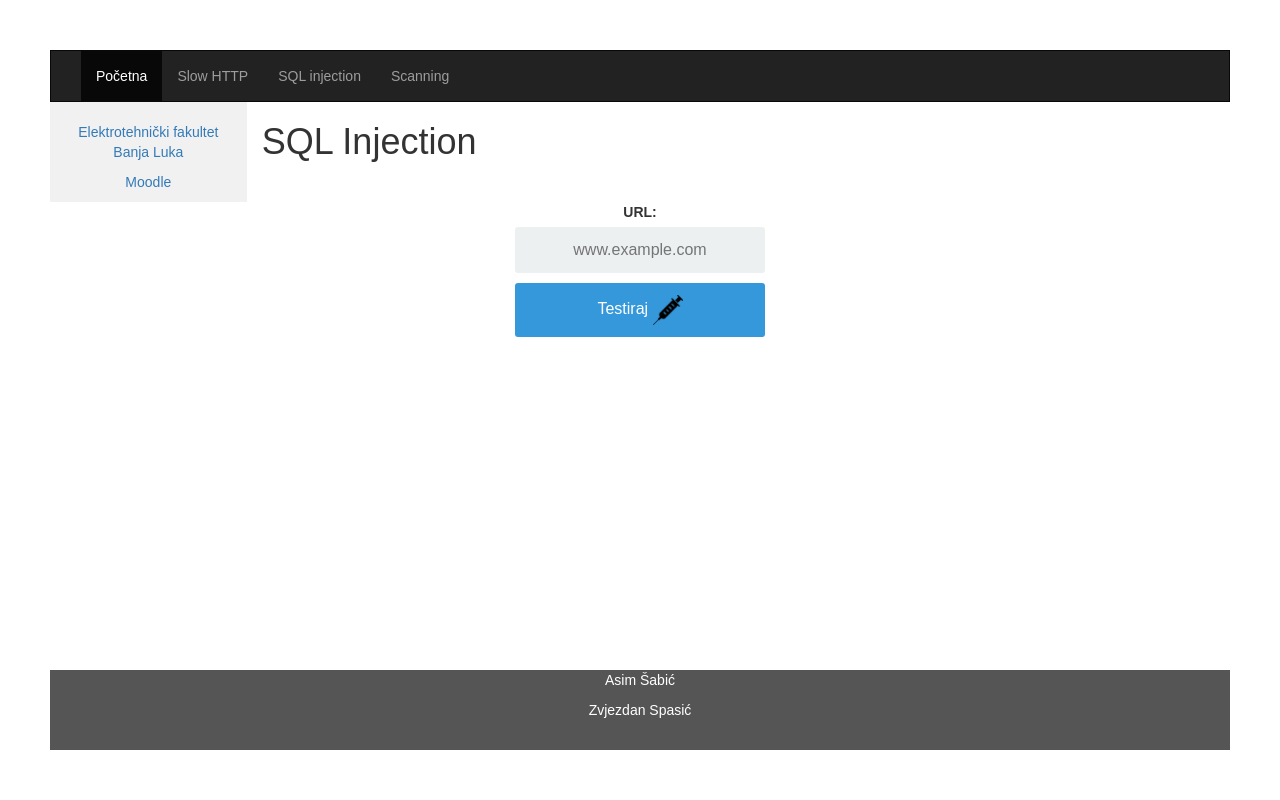
After one commit to zspasicp/srs, a Flask app: page /sql_injection in a window 1280 px wide. The commit adds this page. Run offline with Flask 2, Linux system fonts and the light colour scheme; some libraries are stand-ins or nearby versions.

Commit message:
GUI za sql injection dodat

```diff
--- a/app/core/core.py
+++ b/app/core/core.py
@@ -17,6 +17,20 @@ def create_app():
     @app.route('/')
     def home():
         return render_template('index.html')
+
+
+    @app.route('/sql_injection', methods=['GET', 'POST'])
+    def sql_injection():
+        from utils.sql_injection import test_for_eql_injection
+        if request.method == 'GET':
+            return render_template('sql_injection.html')
+        else:
+            try:
+                result = test_for_eql_injection()
+            except:
+                result = "Greska prilikom testiranja! Molimo Vas da provjerite da li je dati URL ispravan."
+            return render_template('sql_injection.html', result=result)
+
 
     @app.route('/scanning', methods=['GET', 'POST'])
     def scanning():
--- a/app/templates/layout.html
+++ b/app/templates/layout.html
@@ -26,7 +26,7 @@
       <ul class="nav navbar-nav">
         <li class="active"><a href="{{ url_for('home') }}">Početna</a></li>
         <li><a href="{{ url_for('slow_http') }}">Slow HTTP</a></li>
-        <li><a href="#">SQL injection</a></li>
+        <li><a href="{{ url_for('sql_injection') }}">SQL injection</a></li>
         <li><a href="{{ url_for('scanning') }}">Scanning</a></li>
       </ul>
     </div>
--- /dev/null
+++ b/app/templates/sql_injection.html
@@ -0,0 +1,58 @@
+{% extends "layout.html" %}
+
+{% block body %}
+<div id="loader" class="loader" style="visibility: hidden"></div>
+<div class="container-fluid text-center main-content">
+  <div class="row content">
+    {% include "links.html" %}
+    <div class="col-sm-8 text-left">
+      <h1>SQL Injection</h1>
+<form action="/sql_injection" method="POST" id="my_form">
+<div class="login">
+<div class="login-screen">
+
+<div class="login-form">
+<div class="control-group">
+<label class="login-field-icon fui-user" for="url_">URL:</label><input type="text" class="login-field" value="" placeholder="www.example.com" name="url_">
+</div>
+ <div class="control-group">
+  {% if errors %}
+    <ul class=flashes>
+      <li style="color: red">{{ errors }}</li>
+    </ul>
+  {% endif %}
+ </div>
+    <a href="javascript:{}" class="btn btn-primary btn-large btn-block" onclick="testOnClick()">Testiraj
+        <img class="ninja" src="../static/images/injection.png"/>
+    </a>
+<!--<input type="submit" value="Attack! :(" class="btn btn-primary btn-large btn-block"> -->
+
+</div>
+</div>
+</div>
+</form>
+
+    </div>
+  </div>
+</div>
+{% if result %}
+
+<div class="container-fluid text-center main-content">
+  <div class="row content">
+    <div class="col-sm-8 text-left">
+        <hr>
+      <h1>Rezultati skeniranja:</h1>
+      <p>{{ result }}</p>
+    </div>
+  </div>
+</div>
+{% endif %}
+
+<script>
+function testOnClick() {
+  document.getElementById('loader').style.visibility = "visible";
+  document.getElementById('my_form').submit();
+}
+</script>
+
+{% endblock %}
--- a/app/utils/sql_injection.py
+++ b/app/utils/sql_injection.py
@@ -4,6 +4,11 @@ from utils.levenshtein_distance import similarity
 injection_patterns = ["'", "'or1=1;#"]
 
 initial_vulnerable_key_words = ['sql', 'database', 'odbc']
+
+
+def test_for_eql_injection():
+    return "RESULT of SQL injection"
+
 
 def inject_url(url: str):
     vulnerable_key_word = []
```
Also changed, not shown: app/static/images/injection.png (added).
